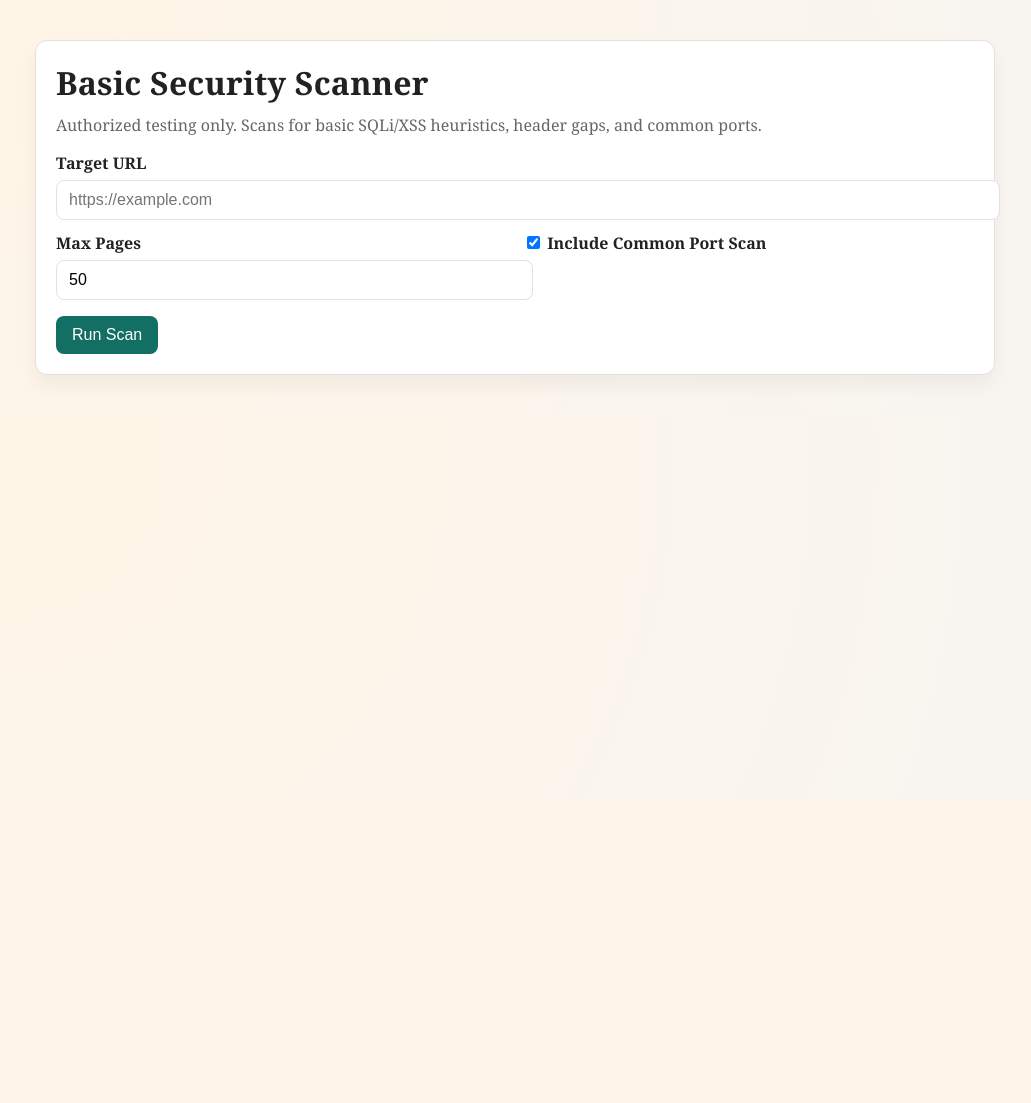
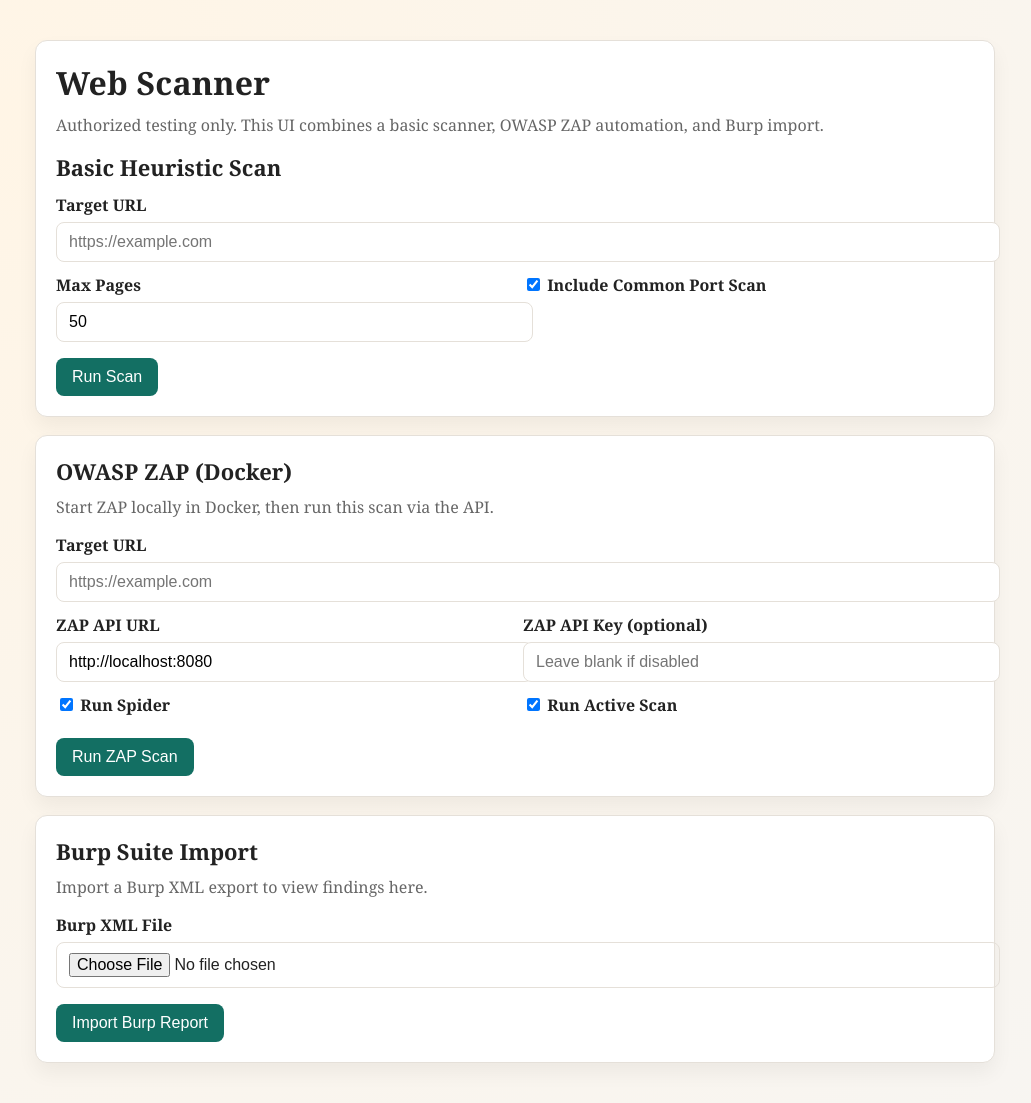
Before and after one commit to Hardeeh03/web-scanner, a Flask app: page / in a window 1280 px wide. Shown: the whole page, without its empty margins (125-1156 px from the left). Before the commit the page ends 384 px from the top, so only its background shows below. Run offline with Flask 3, Linux system fonts and the light colour scheme.

Commit message:
Add ZAP automation and Burp import

```diff
--- a/app.py
+++ b/app.py
@@ -3,10 +3,16 @@
 from flask import Flask, render_template, request
 
 from scanner import run_scan
+from scanner.burp_import import BurpImportError, parse_burp_xml
+from scanner.zap import ZapError, zap_health, zap_scan
 
 
 app = Flask(__name__)
-last_report = None
+app.config["MAX_CONTENT_LENGTH"] = 5 * 1024 * 1024
+
+last_report_basic = None
+last_report_zap = None
+last_report_burp = None
 last_error = None
 
 
@@ -17,12 +23,18 @@
 
 @app.get("/")
 def index():
-    return render_template("index.html", report=last_report, error=last_error)
+    return render_template(
+        "index.html",
+        report_basic=last_report_basic,
+        report_zap=last_report_zap,
+        report_burp=last_report_burp,
+        error=last_error,
+    )
 
 
 @app.post("/scan")
 def scan():
-    global last_report, last_error
+    global last_report_basic, last_error
 
     base_url = request.form.get("base_url", "").strip()
     max_pages = request.form.get("max_pages", "50").strip()
@@ -30,8 +42,8 @@
 
     if not _is_valid_url(base_url):
         last_error = "Please enter a valid http(s) URL."
-        last_report = None
-        return render_template("index.html", report=last_report, error=last_error)
+        last_report_basic = None
+        return index()
 
     try:
         max_pages_int = max(1, min(int(max_pages), 500))
@@ -39,15 +51,75 @@
         max_pages_int = 50
 
     try:
-        last_report = run_scan(
+        last_report_basic = run_scan(
             base_url=base_url, max_pages=max_pages_int, include_ports=include_ports
         )
         last_error = None
     except Exception as exc:
         last_error = f"Scan failed: {exc}"
-        last_report = None
+        last_report_basic = None
 
-    return render_template("index.html", report=last_report, error=last_error)
+    return index()
+
+
+@app.post("/zap-scan")
+def zap_scan_route():
+    global last_report_zap, last_error
+
+    base_url = request.form.get("zap_target", "").strip()
+    zap_url = request.form.get("zap_url", "http://localhost:8080").strip()
+    api_key = request.form.get("zap_api_key", "").strip()
+    do_spider = request.form.get("zap_spider") == "on"
+    do_active = request.form.get("zap_active") == "on"
+
+    if not _is_valid_url(base_url):
+        last_error = "Please enter a valid http(s) URL for ZAP."
+        last_report_zap = None
+        return index()
+
+    try:
+        zap_version = zap_health(zap_url, api_key)
+    except ZapError as exc:
+        last_error = f"ZAP not reachable: {exc}"
+        last_report_zap = None
+        return index()
+
+    try:
+        last_report_zap = zap_scan(
+            target_url=base_url,
+            zap_base_url=zap_url,
+            api_key=api_key,
+            spider=do_spider,
+            active=do_active,
+        )
+        last_report_zap["zap_version"] = zap_version
+        last_error = None
+    except ZapError as exc:
+        last_error = f"ZAP scan failed: {exc}"
+        last_report_zap = None
+
+    return index()
+
+
+@app.post("/burp-import")
+def burp_import_route():
+    global last_report_burp, last_error
+
+    file = request.files.get("burp_xml")
+    if not file:
+        last_error = "Please upload a Burp XML export."
+        last_report_burp = None
+        return index()
+
+    try:
+        xml_bytes = file.read()
+        last_report_burp = parse_burp_xml(xml_bytes)
+        last_error = None
+    except BurpImportError as exc:
+        last_error = f"Burp import failed: {exc}"
+        last_report_burp = None
+
+    return index()
 
 
 if __name__ == "__main__":
--- a/templates/index.html
+++ b/templates/index.html
@@ -3,7 +3,7 @@
   <head>
     <meta charset="utf-8" />
     <meta name="viewport" content="width=device-width, initial-scale=1" />
-    <title>Basic Security Scanner</title>
+    <title>Web Scanner</title>
     <style>
       :root {
         --bg: #f7f5f2;
@@ -31,10 +31,17 @@
         padding: 20px;
         box-shadow: 0 10px 20px rgba(0, 0, 0, 0.05);
       }
+      .card + .card {
+        margin-top: 18px;
+      }
       h1 {
         margin: 0 0 10px 0;
         font-size: 32px;
         letter-spacing: 0.2px;
+      }
+      h2 {
+        margin: 0 0 10px 0;
+        font-size: 22px;
       }
       p {
         margin: 0 0 16px 0;
@@ -45,7 +52,7 @@
         font-weight: 600;
         margin: 12px 0 6px;
       }
-      input[type="text"], input[type="number"] {
+      input[type="text"], input[type="number"], input[type="file"] {
         width: 100%;
         padding: 10px 12px;
         border: 1px solid var(--border);
@@ -87,6 +94,9 @@
         font-size: 14px;
         white-space: pre-wrap;
       }
+      .muted {
+        color: var(--muted);
+      }
       @media (max-width: 720px) {
         .row {
           grid-template-columns: 1fr;
@@ -97,10 +107,11 @@
   <body>
     <div class="wrap">
       <div class="card">
-        <h1>Basic Security Scanner</h1>
-        <p>Authorized testing only. Scans for basic SQLi/XSS heuristics, header gaps, and common ports.</p>
+        <h1>Web Scanner</h1>
+        <p>Authorized testing only. This UI combines a basic scanner, OWASP ZAP automation, and Burp import.</p>
 
         <form method="post" action="/scan">
+          <h2>Basic Heuristic Scan</h2>
           <label for="base_url">Target URL</label>
           <input id="base_url" name="base_url" type="text" placeholder="https://example.com" required />
 
@@ -127,14 +138,94 @@
         {% endif %}
       </div>
 
-      {% if report %}
+      <div class="card">
+        <form method="post" action="/zap-scan">
+          <h2>OWASP ZAP (Docker)</h2>
+          <p class="muted">Start ZAP locally in Docker, then run this scan via the API.</p>
+
+          <label for="zap_target">Target URL</label>
+          <input id="zap_target" name="zap_target" type="text" placeholder="https://example.com" required />
+
+          <div class="row">
+            <div>
+              <label for="zap_url">ZAP API URL</label>
+              <input id="zap_url" name="zap_url" type="text" value="http://localhost:8080" />
+            </div>
+            <div>
+              <label for="zap_api_key">ZAP API Key (optional)</label>
+              <input id="zap_api_key" name="zap_api_key" type="text" placeholder="Leave blank if disabled" />
+            </div>
+          </div>
+
+          <div class="row">
+            <div>
+              <label>
+                <input type="checkbox" name="zap_spider" checked />
+                Run Spider
+              </label>
+            </div>
+            <div>
+              <label>
+                <input type="checkbox" name="zap_active" checked />
+                Run Active Scan
+              </label>
+            </div>
+          </div>
+
+          <div class="actions">
+            <button type="submit">Run ZAP Scan</button>
+          </div>
+        </form>
+      </div>
+
+      <div class="card">
+        <form method="post" action="/burp-import" enctype="multipart/form-data">
+          <h2>Burp Suite Import</h2>
+          <p class="muted">Import a Burp XML export to view findings here.</p>
+
+          <label for="burp_xml">Burp XML File</label>
+          <input id="burp_xml" name="burp_xml" type="file" accept=".xml" required />
+
+          <div class="actions">
+            <button type="submit">Import Burp Report</button>
+          </div>
+        </form>
+      </div>
+
+      {% if report_basic %}
       <div class="card results">
-        <h2>Results</h2>
-        <p>Target: {{ report.target }}</p>
-        <p>UTC Time: {{ report.timestamp_utc }}</p>
-        <p>Total Findings: {{ report.count }}</p>
+        <h2>Basic Scan Results</h2>
+        <p>Target: {{ report_basic.target }}</p>
+        <p>UTC Time: {{ report_basic.timestamp_utc }}</p>
+        <p>Total Findings: {{ report_basic.count }}</p>
 
-        {% for item in report.findings %}
+        {% for item in report_basic.findings %}
+        <div class="result-item">{{ item }}</div>
+        {% endfor %}
+      </div>
+      {% endif %}
+
+      {% if report_zap %}
+      <div class="card results">
+        <h2>ZAP Results</h2>
+        <p>Target: {{ report_zap.target }}</p>
+        <p>UTC Time: {{ report_zap.timestamp_utc }}</p>
+        <p>ZAP Version: {{ report_zap.zap_version }}</p>
+        <p>Total Findings: {{ report_zap.count }}</p>
+
+        {% for item in report_zap.findings %}
+        <div class="result-item">{{ item }}</div>
+        {% endfor %}
+      </div>
+      {% endif %}
+
+      {% if report_burp %}
+      <div class="card results">
+        <h2>Burp Import Results</h2>
+        <p>UTC Time: {{ report_burp.timestamp_utc }}</p>
+        <p>Total Findings: {{ report_burp.count }}</p>
+
+        {% for item in report_burp.findings %}
         <div class="result-item">{{ item }}</div>
         {% endfor %}
       </div>
```
Also changed, not shown: scanner/burp_import.py (added, +47 -0 lines), scanner/zap.py (added, +123 -0 lines).
